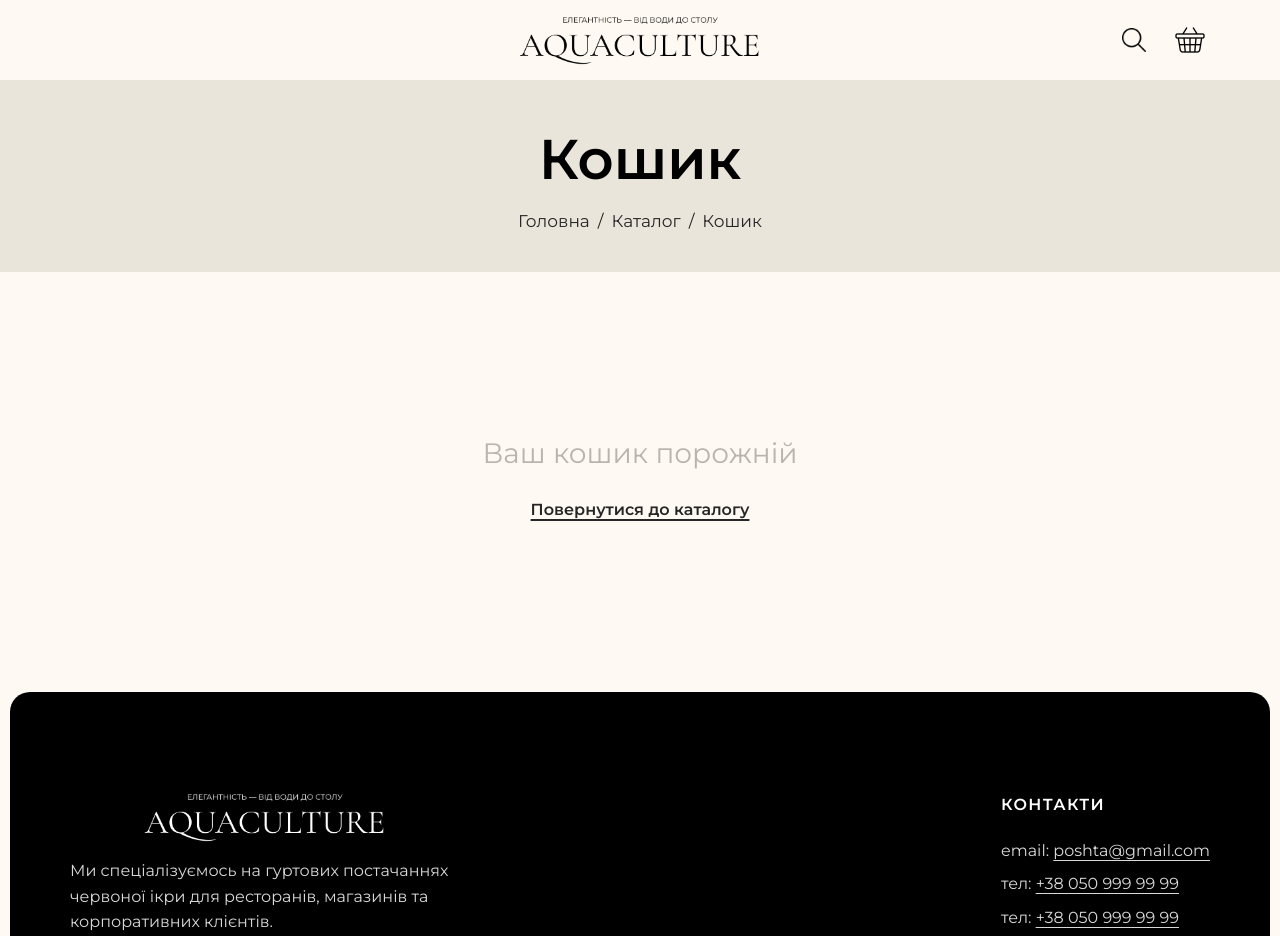
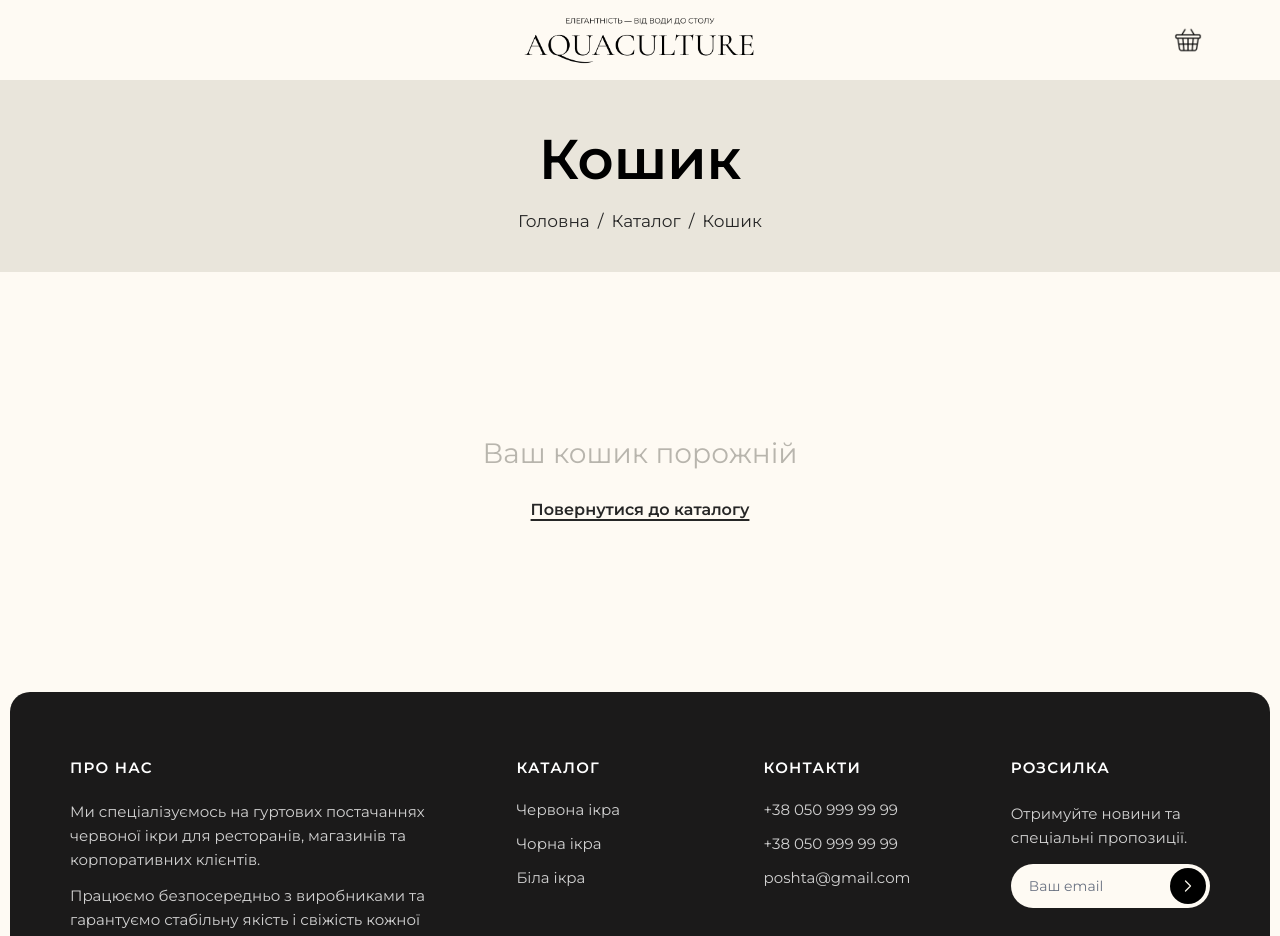
Before and after one commit to Ruslan-Opanasiuk/aquaculture, a React (Vite) app: page /cart in a window 1280 px wide. Shown: the top 936 px of the page. Built offline with nearby package versions, Linux system fonts and the light colour scheme.

Commit message:
fix Footer

```diff
--- a/src/App.jsx
+++ b/src/App.jsx
@@ -5,6 +5,8 @@ import Catalog from "./pages/Catalog";
 import Product from "./pages/Product";
 import Cart from "./pages/Cart";
 
+import Header from "./components/Header";
+import Footer from "./components/Footer";
 import ScrollToTop from "./components/ScrollToTop";
 
 function App() {
@@ -12,25 +14,20 @@ function App() {
     <>
       <ScrollToTop />
 
+      <Header />
+
       <Routes>
-        {/* Головна сторінка */}
         <Route path="/" element={<Home />} />
-
-        {/* Каталог */}
         <Route path="/catalog" element={<Catalog />} />
-
-        {/* Сторінка конкретного продукту */}
         <Route path="/product/:productId" element={<Product />} />
-
-        {/* Якщо відкрили /product → відправляємо в каталог */}
         <Route path="/product" element={<Navigate to="/catalog" replace />} />
-
-        {/* Кошик */}
         <Route path="/cart" element={<Cart />} />
 
         {/* TODO: замінити Home на справжню сторінку 404 */}
         <Route path="*" element={<Home />} />
       </Routes>
+
+      <Footer />
     </>
   );
 }
--- a/src/components/Footer.jsx
+++ b/src/components/Footer.jsx
@@ -1,13 +1,35 @@
 // src/components/Footer.jsx
-import logoPng from "../assets/images/logo.png";
+import { useState } from "react";
 
 export default function Footer() {
+  const [email, setEmail] = useState("");
+  const [error, setError] = useState("");
+
+  const validateEmail = (value) => {
+    const regex = /^[^\s@]+@[^\s@]+\.[^\s@]+$/;
+    return regex.test(value);
+  };
+
+  const handleSubmit = (e) => {
+    e.preventDefault();
+
+    if (!validateEmail(email)) {
+      setError("Введіть коректну email адресу");
+      return;
+    }
+
+    setError("");
+    console.log("EMAIL:", email);
+
+    // тут пізніше буде інтеграція з сервісом розсилки
+  };
+
   return (
-    <footer className="w-full flex justify-center p-[10px]"> {/* Зовнішній відступ як у Hero */}
+    <footer className="w-full flex justify-center p-[10px]">
       <div
         className="
           w-full
-          bg-black
+          bg-[var(--bg-footer)]
           text-white
           rounded-[20px]
           flex
@@ -21,82 +43,161 @@ export default function Footer() {
             px-layout-gap
             tablet:max-w-[794px]
             desktop:max-w-[1180px]
-            py-[80px]      /* Трохи зменшив зі 100px для балансу закруглень */
-            tablet:py-[100px]
+            py-[64px]
+
             font-['Montserrat']
-            text-[16px]
+            text-[15px]
             leading-[1.6]
-            flex flex-col
-            gap-[64px]      /* Трохи компактніше на мобілці */
-            tablet:flex-row
-            tablet:justify-between
-            tablet:gap-[40px]
           "
         >
-          {/* LOGO & DESCRIPTION */}
-          <div className="max-w-[390px] flex flex-col gap-[16px]">
-            <img
-              src={logoPng}
-              alt="AQUACULTURE"
+          {/* GRID */}
+          <div
             className="
-                h-[40px]     /* Трохи менше лого для мобілки */
-                tablet:h-[50px]
-                w-auto
-                max-w-none
-                object-contain
-                select-none
-                invert
-                block
+              grid
+              grid-cols-1
+              tablet:grid-cols-2
+              desktop:grid-cols-[2fr_1fr_1fr_1fr]
+              gap-[48px]
             "
-              draggable="false"
-            />
+          >
+            {/* ABOUT */}
+            <div className="flex flex-col gap-[12px]">
+              <p className="font-bold tracking-[0.08em] mb-2">ПРО НАС</p>
 
-            <p className="text-white/85 text-[15px] tablet:text-[16px]">
-              Ми спеціалізуємось на гуртових постачаннях червоної ікри для ресторанів, магазинів та
-              корпоративних клієнтів.
-              <span className="block tablet:mt-2">
-                Працюємо безпосередньо з виробниками, гарантуємо стабільну якість і свіжість кожної
-                партії.
-              </span>
+              <p className="text-white/80">
+                Ми спеціалізуємось на гуртових постачаннях червоної ікри для
+                ресторанів, магазинів та корпоративних клієнтів.
+              </p>
+
+              <p className="text-white/80">
+                Працюємо безпосередньо з виробниками та гарантуємо стабільну
+                якість і свіжість кожної партії.
               </p>
             </div>
 
+            {/* CATALOG */}
+            <div className="flex flex-col gap-[10px]">
+              <p className="font-bold tracking-[0.08em] mb-2">КАТАЛОГ</p>
+
+              <p className="text-white/80">Червона ікра</p>
+              <p className="text-white/80">Чорна ікра</p>
+              <p className="text-white/80">Біла ікра</p>
+            </div>
+
             {/* CONTACTS */}
-          <div className="flex flex-col gap-[12px] whitespace-nowrap">
+            <div className="flex flex-col gap-[10px] whitespace-nowrap">
               <p className="font-bold tracking-[0.08em] mb-2">КОНТАКТИ</p>
 
-            <div className="flex flex-col gap-[8px]">
-              <p className="text-white/85">
-                email:{" "}
               <a
-                  className="underline underline-offset-4 hover:text-white transition-colors"
+                href="tel:+380509999999"
+                className="text-white/80 hover:text-white transition-colors"
+              >
+                +38 050 999 99 99
+              </a>
+
+              <a
+                href="tel:+380509999999"
+                className="text-white/80 hover:text-white transition-colors"
+              >
+                +38 050 999 99 99
+              </a>
+
+              <a
                 href="mailto:poshta@gmail.com"
+                className="text-white/80 hover:text-white transition-colors"
               >
                 poshta@gmail.com
               </a>
+            </div>
+
+            {/* NEWSLETTER */}
+            <div className="flex flex-col gap-[14px]">
+              <p className="font-bold tracking-[0.08em] mb-2">РОЗСИЛКА</p>
+
+              <p className="text-white/80">
+                Отримуйте новини та спеціальні пропозиції.
               </p>
 
-              <p className="text-white/85">
-                тел:{" "}
-                <a
-                  className="underline underline-offset-4 hover:text-white transition-colors"
-                  href="tel:+380509999999"
+              <form
+                onSubmit={handleSubmit}
+                noValidate
+                className="w-full max-w-[320px]"
               >
-                  +38 050 999 99 99
-                </a>
+                <div className="relative">
+                  <input
+                    type="email"
+                    value={email}
+                    onChange={(e) => setEmail(e.target.value)}
+                    placeholder="Ваш email"
+                    className={`
+                      w-full
+                      h-[44px]
+                      rounded-full
+                      bg-[var(--color-brand-beige)]
+                      text-[var(--text-main)]
+                      placeholder:text-gray-500
+                      pl-[18px]
+                      pr-[48px]
+                      text-[14px]
+                      outline-none
+                      ${error ? "ring-2 ring-red-400" : ""}
+                    `}
+                  />
+
+                  <button
+                    type="submit"
+                    className="
+                      absolute
+                      right-[4px]
+                      top-1/2
+                      -translate-y-1/2
+                      w-[36px]
+                      h-[36px]
+                      rounded-full
+                      bg-black
+                      text-[#F5F1E7]
+                      flex
+                      items-center
+                      justify-center
+                      transition-all
+                      duration-200
+                      active:scale-90
+                      hover:bg-[#262626]
+                    "
+                  >
+                    <svg
+                      viewBox="0 0 24 24"
+                      fill="none"
+                      className="w-5 h-5"
+                    >
+                      <path
+                        d="M9 18l6-6-6-6"
+                        stroke="currentColor"
+                        strokeWidth="1.5"
+                        strokeLinecap="round"
+                        strokeLinejoin="round"
+                      />
+                    </svg>
+                  </button>
+                </div>
+
+                {error && (
+                  <p className="text-red-400 text-[12px] mt-[6px] pl-[18px]">
+                    {error}
                   </p>
-
-              <p className="text-white/85">
-                тел:{" "}
-                <a
-                  className="underline underline-offset-4 hover:text-white transition-colors"
-                  href="tel:+380509999999"
-                >
-                  +38 050 999 99 99
-                </a>
-              </p>
+                )}
+              </form>
             </div>
           </div>
+
+          {/* LINE */}
+          <div className="w-full h-[0.5px] bg-[var(--color-brand-sand)] mt-[64px] mb-[24px]" />
+
+          {/* LEGAL */}
+          <p className="text-[13px] text-[var(--color-brand-sand)] text-center tablet:text-left">
+            © 2025 Aquaculture Всі права захищені | Договір публічної оферти |
+            Політика конфіденційності
+          </p>
         </div>
       </div>
     </footer>
--- a/src/components/Header.jsx
+++ b/src/components/Header.jsx
@@ -1,21 +1,32 @@
 // src/components/Header.jsx
+
 import { Link } from "react-router-dom";
+import { useCartStore } from "../store/cartStore";
+
+/*
+  TODO:
+  Зараз використовується PNG логотип.
+  Коли буде готовий SVG — замінити імпорт на SVG.
+*/
+
 import logoPng from "../assets/images/logo.png";
-import searchPng from "../assets/images/search.png";
 import cartPng from "../assets/images/cart.png";
 
 export default function Header() {
+  // Рахуємо загальну кількість одиниць товару в кошику
+  const cartCount = useCartStore((state) =>
+    state.items.reduce((sum, item) => sum + item.quantity, 0)
+  );
+
   return (
     <header
       className="
         fixed top-0 left-0 right-0
         h-[80px]
         z-50
+        bg-[var(--color-brand-beige)]
         transition-colors duration-300
       "
-      style={{
-        backgroundColor: "var(--color-brand-beige)"
-      }}
     >
       <div
         className="
@@ -38,42 +49,25 @@ export default function Header() {
           "
           aria-label="На головну"
         >
+          {/*
+            Висота зафіксована → це запобігає CLS.
+            width:auto дозволяє логотипу масштабуватись пропорційно.
+          */}
           <img
             src={logoPng}
             alt="AQUACULTURE"
-            className="h-[50px] w-auto select-none"
+            className="h-[48px] w-auto select-none"
             draggable="false"
           />
         </Link>
 
-        {/* ІКОНКИ ПРАВОРУЧ */}
-        <div className="ml-auto flex items-center gap-4">
-          {/* ПОШУК (ПОКИ КНОПКА) */}
-          <button
-            type="button"
-            className="
-              w-10 h-10
-              flex items-center justify-center
-              rounded-full
-              transition-colors
-              hover:bg-[var(--color-brand-sand)]
-              active:scale-95
-            "
-            aria-label="Пошук"
-          >
-            <img
-              src={searchPng}
-              alt=""
-              className="w-6 h-6 select-none"
-              draggable="false"
-            />
-          </button>
-
-          {/* КОШИК — ПЕРЕХІД НА СТОРІНКУ КОШИКА */}
+        {/* КНОПКА КОШИКА */}
+        <div className="ml-auto flex items-center">
           <Link
             to="/cart"
             className="
-              w-10 h-10
+              relative
+              w-11 h-11
               flex items-center justify-center
               rounded-full
               transition-colors
@@ -85,9 +79,31 @@ export default function Header() {
             <img
               src={cartPng}
               alt=""
-              className="w-8 h-8 select-none"
+              className="w-7 h-7 select-none"
               draggable="false"
             />
+
+            {/* COUNTER */}
+            {cartCount > 0 && (
+              <span
+                className="
+                  absolute
+                  -top-1 -right-1
+                  min-w-[18px]
+                  h-[18px]
+                  px-[4px]
+                  flex items-center justify-center
+                  rounded-full
+                  bg-black
+                  text-white
+                  text-[11px]
+                  font-semibold
+                  leading-none
+                "
+              >
+                {cartCount > 99 ? "99+" : cartCount}
+              </span>
+            )}
           </Link>
         </div>
       </div>
--- a/src/components/ScrollToTop.jsx
+++ b/src/components/ScrollToTop.jsx
@@ -5,7 +5,6 @@ export default function ScrollToTop() {
   const { pathname } = useLocation();
 
   useEffect(() => {
-    // при зміні сторінки — завжди миттєво і без smooth
     document.documentElement.classList.remove("smooth-scroll");
     window.scrollTo(0, 0);
   }, [pathname]);
--- a/src/index.css
+++ b/src/index.css
@@ -15,6 +15,9 @@
   --color-brand-sand: #E9E5DB;     /* Картки / бордери / фон бару */
   --color-brand-beige: #FEFAF3;    /* Основний фон сторінки */
   --color-brand-light: #F5F1E7;    /* Кнопки лічильника (світлі) */
+
+  /* NEW: темний колір для футера */
+  --color-brand-black: #1b1a1a;
 
   /* --- Breakpoints --- */
   --breakpoint-phone-wide: 406.67px;
@@ -67,6 +70,8 @@
   --bg-main: var(--color-brand-beige);
   --bg-card: var(--color-brand-sand);
   --bg-light: var(--color-brand-light);
+  --bg-footer: var(--color-brand-black);
+
   --text-main: var(--color-brand-dark);
   --text-muted: var(--color-brand-gray);
   --accent-gold: var(--color-brand-gold);
--- a/src/pages/Catalog.jsx
+++ b/src/pages/Catalog.jsx
@@ -24,7 +24,6 @@ export default function Catalog() {
       className="min-h-screen flex flex-col animate-fadeIn"
       style={{ backgroundColor: "var(--color-brand-beige)" }}
     >
-      <Header />
 
 
       <main
@@ -73,8 +72,6 @@ export default function Catalog() {
           </div>
         </section>
       </main>
-
-      <Footer />
     </div>
   );
 }
--- a/src/store/cartStore.jsx
+++ b/src/store/cartStore.jsx
@@ -17,8 +17,7 @@ export const useCartStore = create(
             );
 
             if (existingIndex >= 0) {
-              updatedItems[existingIndex].quantity +=
-                newItem.quantity;
+              updatedItems[existingIndex].quantity += newItem.quantity;
             } else {
               updatedItems.push(newItem);
             }
@@ -28,25 +27,28 @@ export const useCartStore = create(
         }),
 
       updateQuantity: (id, newQuantity) =>
-        set((state) => ({
-          items: state.items.map((item) =>
-            item.id === id
-              ? { ...item, quantity: Math.max(0, newQuantity) }
-              : item
-          ),
-        })),
+        set((state) => {
+          const updatedItems = state.items
+            .map((item) =>
+              item.id === id
+                ? { ...item, quantity: Math.max(0, newQuantity) }
+                : item
+            )
+            .filter((item) => item.quantity > 0);
+
+          return { items: updatedItems };
+        }),
 
       removeItem: (id) =>
         set((state) => ({
-          items: state.items.filter(
-            (item) => item.id !== id
-          ),
+          items: state.items.filter((item) => item.id !== id),
         })),
 
       clearCart: () => set({ items: [] }),
     }),
     {
       name: "caviar-cart",
+      version: 1,
     }
   )
 );
```
Also changed, not shown: src/pages/Home.jsx (+4 -9 lines). Lines whose indentation alone changed are shown as unchanged.
